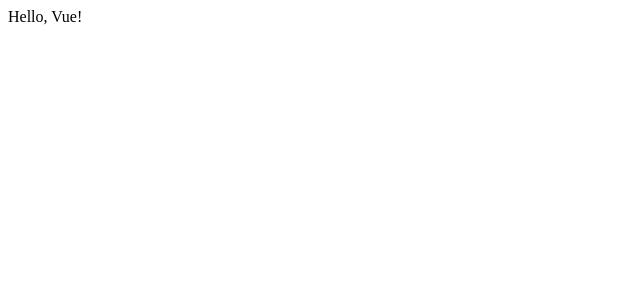
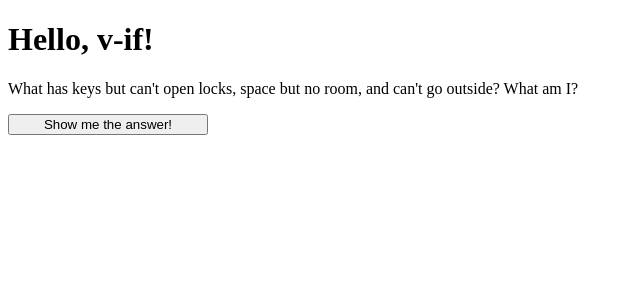
Before and after one commit to BasedBen444/vue-codealong, a Vue app: page / in a window 1280 px wide. Shown: the top 300 px of the page, without its empty margins (0-640 px from the left). Built offline with nearby package versions, Linux system fonts and the light colour scheme.

Commit message:
Conditional rendering

```diff
--- a/src/App.vue
+++ b/src/App.vue
@@ -1,11 +1,28 @@
 <template>
-  <div>Hello, Vue!</div>
+  <h1>{{ message }}</h1>
+  <p>
+    What has keys but can't open locks,
+    space but no room, and can't go outside?
+    What am I?
+  </p>
+
+  <button style="width: 200px;" @click="showAnswer = !showAnswer" >
+    {{ !showAnswer ? 'Show me the answer!' : 'Hide the answer!' }}
+  </button>
+
+  <div v-if="showAnswer">A keyboard.</div>
+  <div v-show="showAnswer">A keyboard.</div>
+
+  <!--<div v-if="Math.random() > 0.5">Now you see me</div>
+  <div v-else>Now you don't</div>-->
 </template>
 
 <script setup>
+  import {ref} from 'vue'
 
+  let message = ref("Hello, v-if!")
+
+  let showAnswer = ref(false)
 </script>
 
-<style lang="scss" scoped>
-
-</style>
+<style scoped></style>
```
